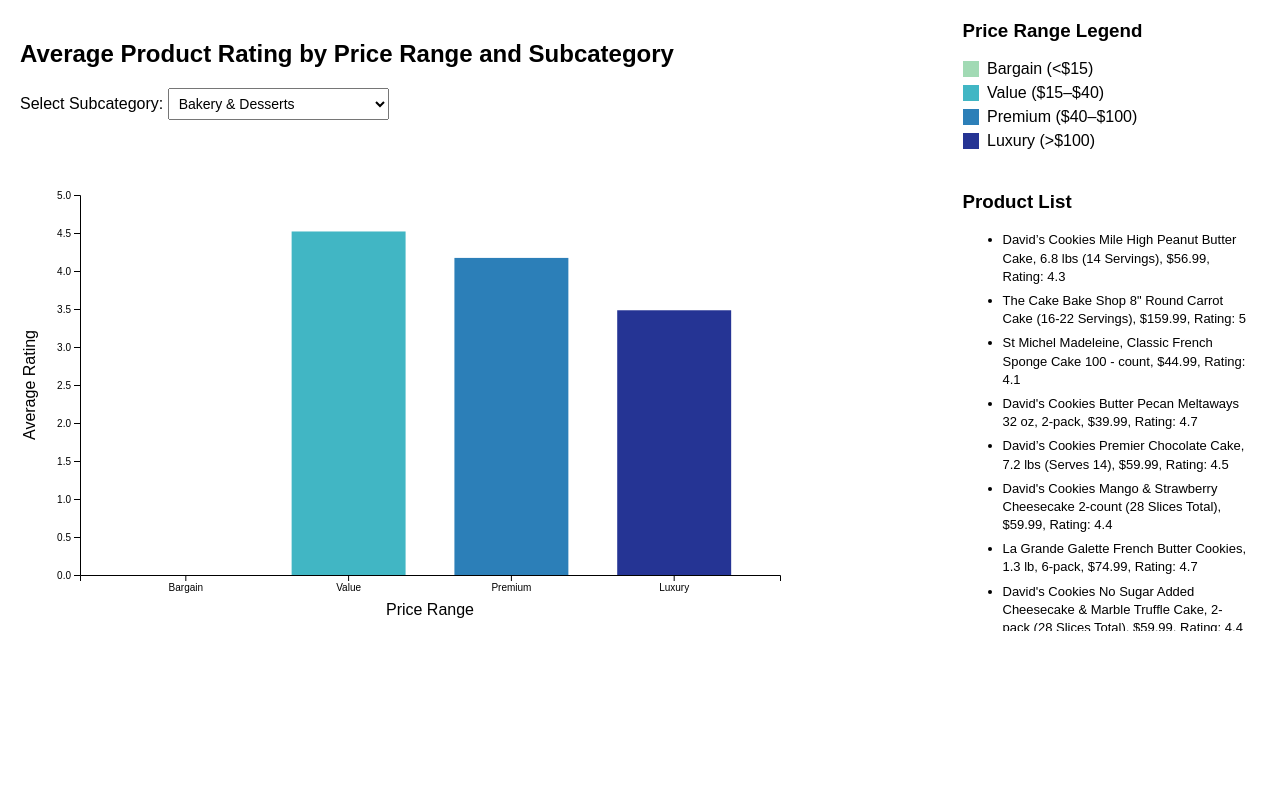
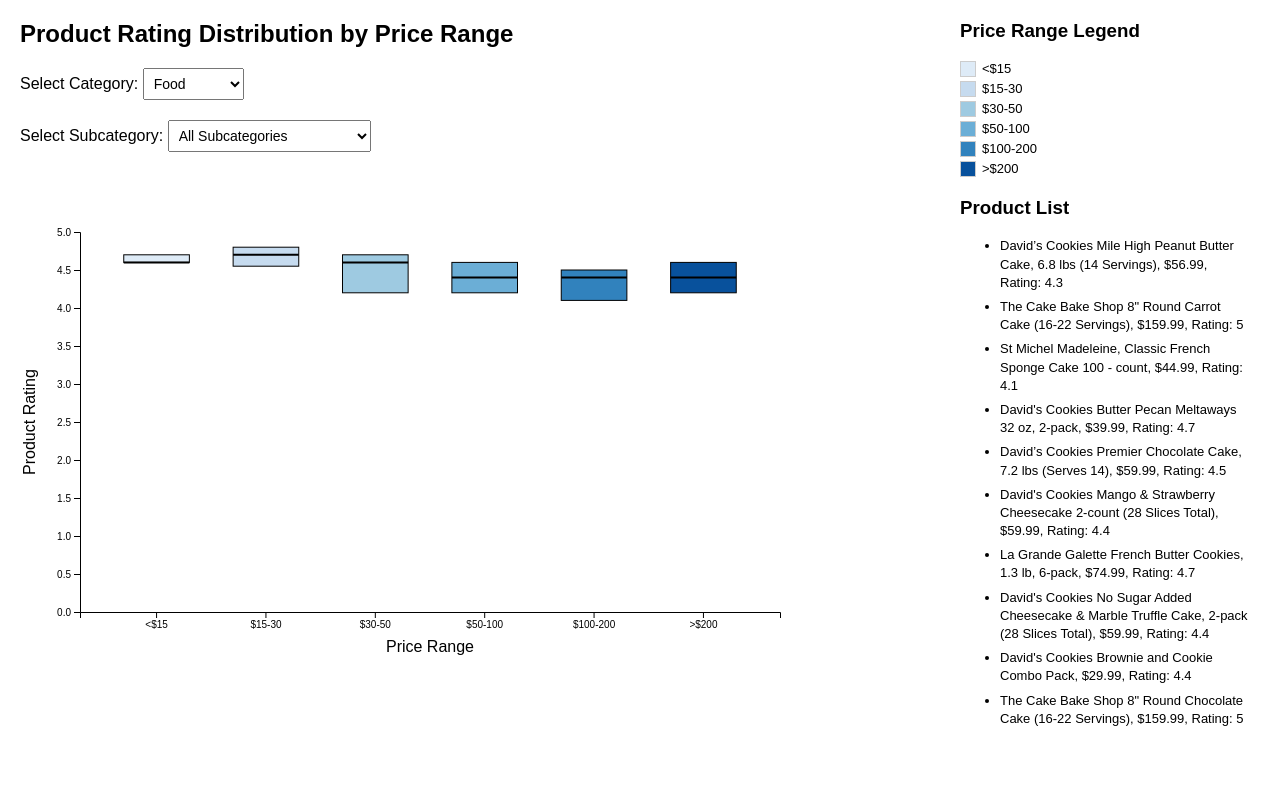
Before and after one commit to iriszhang8/DS4200-Project, a plain HTML site: page index.html in a window 1280 px wide. Drawn offline with nearby package versions, Linux system fonts and the light colour scheme.

Commit message:
updated viz3 interactive boxplot

```diff
--- a/index.html
+++ b/index.html
@@ -2,86 +2,98 @@
 <html lang="en">
 <head>
   <meta charset="UTF-8">
-  <title>Average Rating by Price Range & Subcategory</title>
+  <title>Costco Product Ratings by Price</title>
   <script src="https://d3js.org/d3.v7.min.js"></script>
   <style>
     body {
       font-family: sans-serif;
       display: flex;
-      flex-direction: row;
       margin: 20px;
     }
-
     #left {
       flex: 3;
+      position: relative;
     }
-
     #right {
       flex: 1;
-      margin-left: 50px;
+      margin-left: 40px;
     }
-
+    h2, h3 {
+      margin-top: 0;
+    }
+    select {
+      padding: 6px;
+      margin-bottom: 20px;
+      font-size: 14px;
+    }
+    .legend-item {
+      display: flex;
+      align-items: center;
+      margin-bottom: 4px;
+      font-size: 13px;
+    }
+    .legend-color {
+      width: 14px;
+      height: 14px;
+      margin-right: 6px;
+      border: 1px solid #ccc;
+    }
+    .product-section {
+      margin-top: 20px;
+    }
+    .product-list {
+      font-size: 13px;
+      max-height: 500px;
+      overflow-y: auto;
+      padding-right: 10px;
+    }
+    .product-list li {
+      margin-bottom: 6px;
+      line-height: 1.4;
+    }
     .tooltip {
       position: absolute;
-      background: #ffffff;
-      border: 1px solid rgb(204, 204, 204);
-      padding: 6px;
+      padding: 6px 10px;
+      background: #fff;
+      border: 1px solid #ccc;
       border-radius: 4px;
       font-size: 12px;
+      box-shadow: 0 2px 4px rgba(0,0,0,0.1);
       pointer-events: none;
       opacity: 0;
-      box-shadow: 0 2px 6px rgba(0,0,0,0.1);
-    }
-
-    select {
-      margin-bottom: 15px;
-      padding: 6px;
-      font-size: 14px;
-    }
-
-    h3 {
-      margin-top: 0;
-    }
-
-    .legend rect {
-      stroke-width: 1;
-      stroke: #ccc;
-    }
-
-    .product-list {
-      font-size: 13px;
-      max-height: 400px;
-      overflow-y: auto;
-      padding-right: 10px;
-      line-height: 1.4;
-    }
-
-    .product-list li {
-      margin-bottom: 6px;
-    }
-
-    svg#legend {
-      display: block;
-      margin-bottom: 10px;
     }
   </style>
 </head>
 <body>
 
 <div id="left">
-  <h2>Average Product Rating by Price Range and Subcategory</h2>
+  <h2>Product Rating Distribution by Price Range</h2>
+
+  <label for="category">Select Category:</label>
+  <select id="category">
+    <option value="Food">Food</option>
+    <option value="Beverages">Beverages</option>
+    <option value="Household">Household</option>
+    <option value="Other">Other</option>
+  </select>
+
+  <br>
+
   <label for="subcategory">Select Subcategory:</label>
   <select id="subcategory"></select>
+
   <svg width="800" height="500"></svg>
-  <div class="tooltip"></div>
+  <div class="tooltip" id="tooltip"></div>
 </div>
 
 <div id="right">
   <h3>Price Range Legend</h3>
-  <svg id="legend" width="220" height="120"></svg>
+  <div id="legend-items"></div>
 
+  <div class="product-section">
     <h3>Product List</h3>
     <ul id="product-list" class="product-list"></ul>
+  </div>
 </div>
 
 <script>
@@ -91,51 +103,158 @@ const svg = d3.select("svg"),
       height = +svg.attr("height") - margin.top - margin.bottom;
 
 const g = svg.append("g").attr("transform", `translate(${margin.left},${margin.top})`);
-const tooltip = d3.select(".tooltip");
+const tooltip = d3.select("#tooltip");
 
-const priceGroups = ["Bargain", "Value", "Premium", "Luxury"];
+const priceGroups = ["<$15", "$15-30", "$30-50", "$50-100", "$100-200", ">$200"];
 const colorMap = {
-  "Bargain": "#a1dab4",
-  "Value": "#41b6c4",
-  "Premium": "#2c7fb8",
-  "Luxury": "#253494"
+  "<$15": "#deebf7",
+  "$15-30": "#c6dbef",
+  "$30-50": "#9ecae1",
+  "$50-100": "#6baed6",
+  "$100-200": "#3182bd",
+  ">$200": "#08519c"
+};
+
+const categoryMapping = {
+  "Bakery & Desserts": "Food",
+  "Breakfast": "Food",
+  "Candy": "Food",
+  "Deli": "Food",
+  "Meat & Seafood": "Food",
+  "Pantry & Dry Goods": "Food",
+  "Poultry": "Food",
+  "Seafood": "Food",
+  "Snacks": "Food",
+  "Organic": "Food",
+  "Kirkland Signature Grocery": "Food",
+  "Beverages & Water": "Beverages",
+  "Coffee": "Beverages",
+  "Cleaning Supplies": "Household",
+  "Laundry Detergent & Supplies": "Household",
+  "Paper & Plastic Products": "Household",
+  "Household": "Household",
+  "Gift Baskets": "Other",
+  "Floral": "Other"
 };
 
 function priceRange(price) {
-  if (price < 15) return "Bargain";
-  if (price < 40) return "Value";
-  if (price < 100) return "Premium";
-  return "Luxury";
+  if (price < 15) return "<$15";
+  if (price < 30) return "$15-30";
+  if (price < 50) return "$30-50";
+  if (price < 100) return "$50-100";
+  if (price < 200) return "$100-200";
+  return ">$200";
 }
 
 d3.json("costco_price_rating_data.json").then(data => {
   data.forEach(d => {
     d.PriceRange = priceRange(d.Price);
+    d.Category = categoryMapping[d["Sub Category"]];
   });
 
-  const subcategories = Array.from(new Set(data.map(d => d["Sub Category"]))).sort();
-  const dropdown = d3.select("#subcategory");
+  const categoryDropdown = d3.select("#category");
+  const subcategoryDropdown = d3.select("#subcategory");
 
-  dropdown.selectAll("option")
-    .data(subcategories)
+  function updateSubcategoryOptions(selectedCategory) {
+    const filteredSubcats = Array.from(new Set(
+      data.filter(d => d.Category === selectedCategory).map(d => d["Sub Category"])
+    )).sort();
+
+    subcategoryDropdown.selectAll("option").remove();
+    subcategoryDropdown.append("option")
+      .attr("value", "all")
+      .text("All Subcategories");
+
+    subcategoryDropdown.selectAll("option.sub")
+      .data(filteredSubcats)
       .enter()
       .append("option")
+      .attr("class", "sub")
       .attr("value", d => d)
       .text(d => d);
 
-  const x = d3.scaleBand()
-              .domain(priceGroups)
-              .range([0, width])
-              .padding(0.3);
+    subcategoryDropdown.property("value", "all");  // Set default to "all"
+    update(selectedCategory, "all");
+  }
 
-  const y = d3.scaleLinear()
-              .domain([0, 5])
-              .range([height, 0]);
+  function update(category, subcat) {
+    let filtered;
+    if (subcat && subcat !== "all") {
+      filtered = data.filter(d => d["Sub Category"] === subcat);
+    } else {
+      filtered = data.filter(d => d.Category === category);
+    }
 
-  g.append("g")
-    .attr("transform", `translate(0,${height})`)
-    .call(d3.axisBottom(x));
+    const boxData = d3.group(filtered, d => d.PriceRange);
 
+    const stats = priceGroups.map(group => {
+      const ratings = (boxData.get(group) || []).map(d => d.Rating).sort(d3.ascending);
+      if (!ratings.length) return { group };
+      const q1 = d3.quantile(ratings, 0.25);
+      const q2 = d3.quantile(ratings, 0.5);
+      const q3 = d3.quantile(ratings, 0.75);
+      return { group, q1, q2, q3, count: ratings.length };
+    });
+
+    const boxes = g.selectAll(".box").data(stats, d => d.group);
+    boxes.enter().append("rect")
+      .attr("class", "box")
+      .merge(boxes)
+      .attr("x", d => x(d.group))
+      .attr("y", d => y(d.q3 || 0))
+      .attr("width", x.bandwidth())
+      .attr("height", d => d.q1 != null ? y(d.q1) - y(d.q3) : 0)
+      .attr("fill", d => colorMap[d.group] || "#eee")
+      .attr("stroke", "#000")
+      .on("mouseover", function (event, d) {
+        if (d.q1 != null) {
+          tooltip
+            .style("opacity", 1)
+            .html(
+              `<strong>${d.group}</strong><br>` +
+              `Products: ${d.count}<br>` +
+              `Q1: ${d.q1.toFixed(2)}<br>` +
+              `Median: ${d.q2.toFixed(2)}<br>` +
+              `Q3: ${d.q3.toFixed(2)}`
+            );
+        }
+      })
+      .on("mousemove", function (event) {
+        tooltip
+          .style("left", event.pageX + 15 + "px")
+          .style("top", event.pageY - 28 + "px");
+      })
+      .on("mouseout", function () {
+        tooltip.style("opacity", 0);
+      });
+
+    const lines = g.selectAll(".median").data(stats, d => d.group);
+    lines.enter().append("line")
+      .attr("class", "median")
+      .merge(lines)
+      .attr("x1", d => x(d.group))
+      .attr("x2", d => x(d.group) + x.bandwidth())
+      .attr("y1", d => y(d.q2 || 0))
+      .attr("y2", d => y(d.q2 || 0))
+      .attr("stroke", "black")
+      .attr("stroke-width", 2);
+
+    boxes.exit().remove();
+    lines.exit().remove();
+
+    const productList = d3.select("#product-list");
+    productList.selectAll("li").remove();
+    productList.selectAll("li")
+      .data(filtered)
+      .enter()
+      .append("li")
+      .text(d => `${d.Title}, $${d.Price.toFixed(2)}, Rating: ${d.Rating}`);
+  }
+
+  const x = d3.scaleBand().domain(priceGroups).range([0, width]).padding(0.4);
+  const y = d3.scaleLinear().domain([0, 5]).range([height, 0]);
+
+  g.append("g").attr("transform", `translate(0,${height})`).call(d3.axisBottom(x));
   g.append("g").call(d3.axisLeft(y));
 
   svg.append("text")
@@ -149,98 +268,30 @@ d3.json("costco_price_rating_data.json").then(data => {
      .attr("x", -height / 2 - margin.top)
      .attr("y", 15)
      .attr("text-anchor", "middle")
-     .text("Average Rating");
+     .text("Product Rating");
 
-  // Legend with price ranges
-  const legendSvg = d3.select("#legend");
-  priceGroups.forEach((range, i) => {
-    legendSvg.append("rect")
-      .attr("x", 0)
-      .attr("y", i * 24)
-      .attr("width", 16)
-      .attr("height", 16)
-      .attr("fill", colorMap[range]);
-
-    legendSvg.append("text")
-      .attr("x", 24)
-      .attr("y", i * 24 + 13)
-      .text(() => {
-        if (range === "Bargain") return "Bargain (<$15)";
-        if (range === "Value") return "Value ($15–$40)";
-        if (range === "Premium") return "Premium ($40–$100)";
-        if (range === "Luxury") return "Luxury (>$100)";
-      });
+  const legend = d3.select("#legend-items");
+  priceGroups.forEach(group => {
+    const item = legend.append("div").attr("class", "legend-item");
+    item.append("div")
+      .attr("class", "legend-color")
+      .style("background-color", colorMap[group]);
+    item.append("span").text(group);
   });
 
-  function update(subcat) {
-    const filtered = data.filter(d => d["Sub Category"] === subcat);
+  // Initial load
+  updateSubcategoryOptions("Food");
 
-    const grouped = d3.rollups(
-      filtered,
-      v => ({
-        avg: d3.mean(v, d => d.Rating),
-        count: v.length
-      }),
-      d => d.PriceRange
-    );
-
-    const barData = priceGroups.map(group => {
-      const entry = grouped.find(d => d[0] === group);
-      return {
-        range: group,
-        avg: entry ? entry[1].avg : 0,
-        count: entry ? entry[1].count : 0
-      };
+  categoryDropdown.on("change", function () {
+    updateSubcategoryOptions(this.value);
   });
 
-    const bars = g.selectAll("rect.bar")
-      .data(barData, d => d.range);
-
-    bars.enter()
-      .append("rect")
-      .attr("class", "bar")
-      .attr("x", d => x(d.range))
-      .attr("y", y(0))
-      .attr("width", x.bandwidth())
-      .attr("height", 0)
-      .attr("fill", d => colorMap[d.range])
-      .on("mouseover", (event, d) => {
-        tooltip.transition().duration(100).style("opacity", 1);
-        tooltip.html(`<strong>${d.range}</strong><br>
-                      Avg Rating: ${d.avg.toFixed(2)}<br>
-                      Products: ${d.count}`)
-               .style("left", (event.pageX + 10) + "px")
-               .style("top", (event.pageY - 28) + "px");
-      })
-      .on("mouseout", () => tooltip.transition().duration(100).style("opacity", 0))
-      .transition()
-      .duration(1000)
-      .attr("y", d => y(d.avg))
-      .attr("height", d => height - y(d.avg));
-
-    bars.transition()
-      .duration(1000)
-      .attr("y", d => y(d.avg))
-      .attr("height", d => height - y(d.avg))
-      .attr("fill", d => colorMap[d.range]);
-
-    bars.exit().remove();
-
-    const productList = d3.select("#product-list");
-    productList.selectAll("li").remove();
-    productList.selectAll("li")
-      .data(filtered)
-      .enter()
-      .append("li")
-      .text(d => `${d.Title}, $${d.Price.toFixed(2)}, Rating: ${d.Rating}`);
-  }
-
-  update(subcategories[0]);
-  dropdown.on("change", function () {
-    update(this.value);
+  subcategoryDropdown.on("change", function () {
+    const selectedCategory = categoryDropdown.node().value;
+    const selectedSubcat = this.value;
+    update(selectedCategory, selectedSubcat);
   });
 });
 </script>
-
 </body>
 </html>
```
Lines whose indentation alone changed are shown as unchanged.
